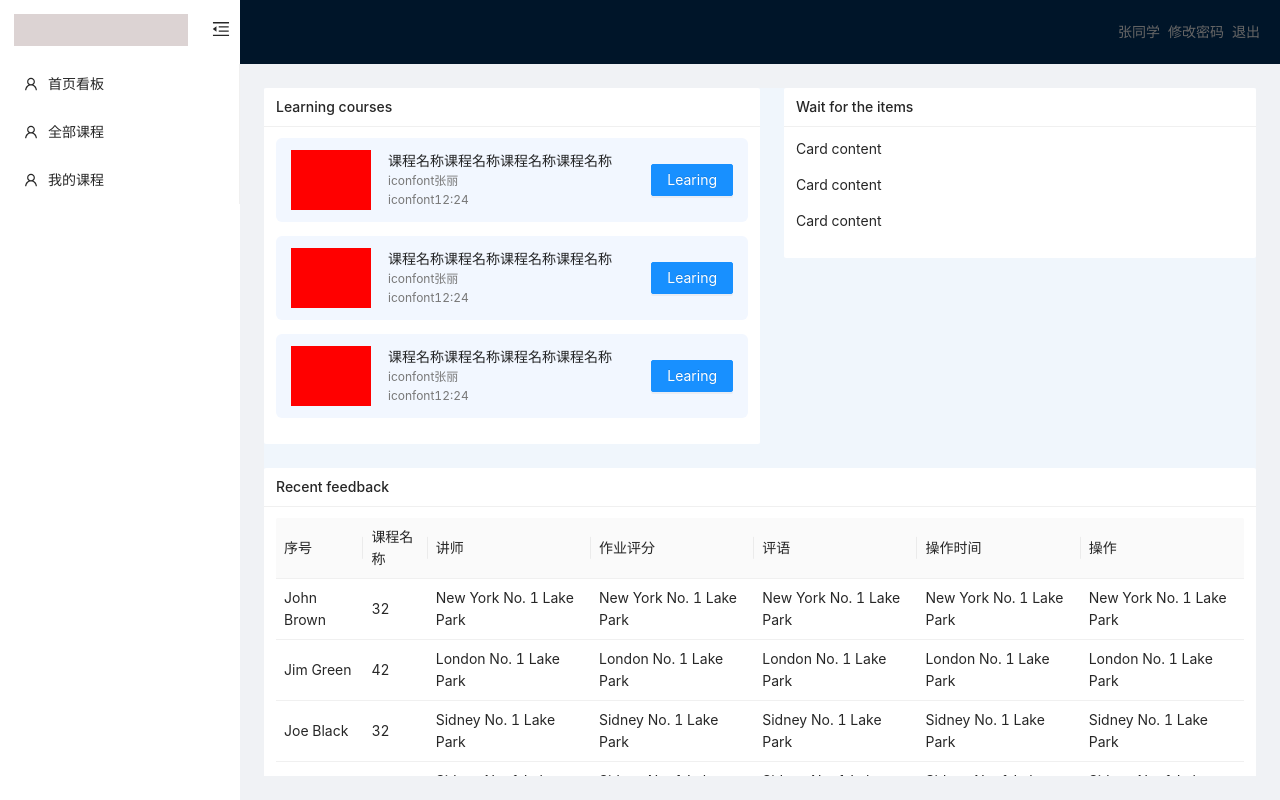
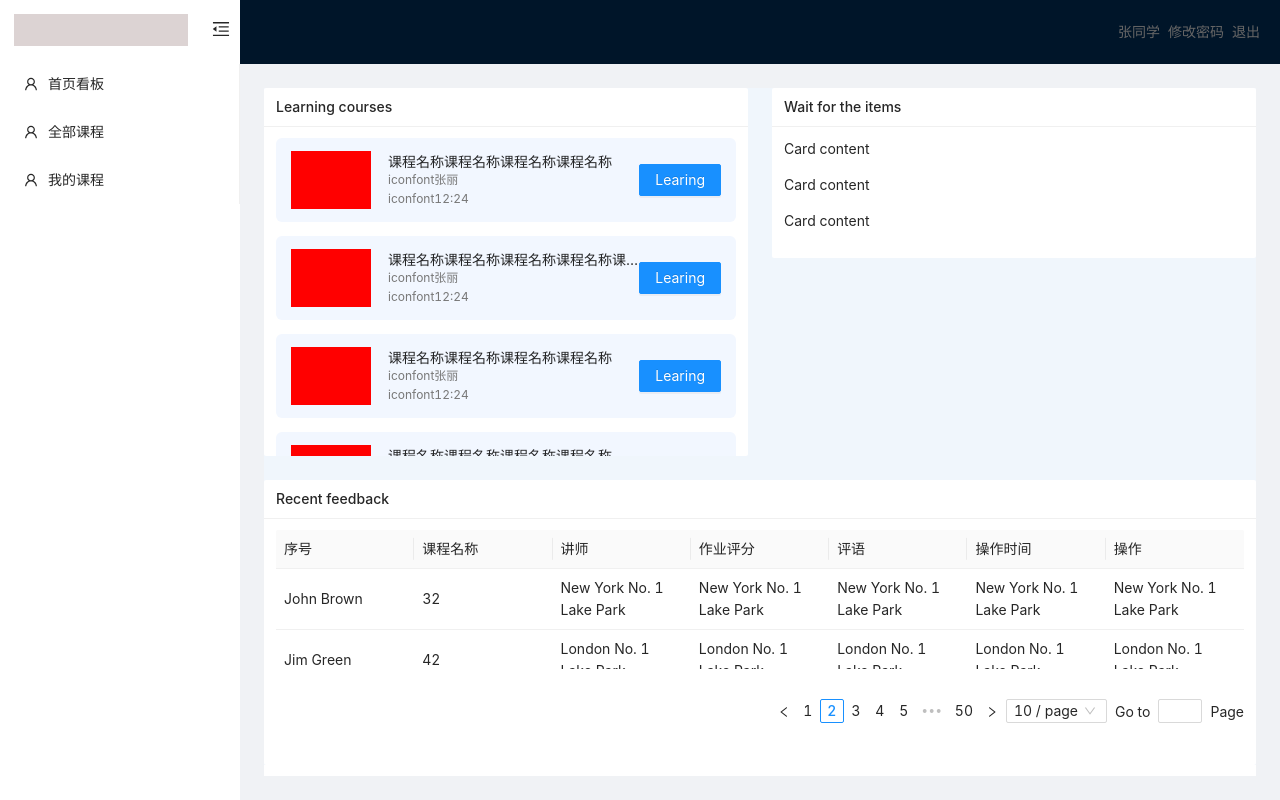
Before and after one commit to Ma-XiaoFei/education-react-frontend, a React (Vite) app: page / in a window 1280 px wide. Built offline with nearby package versions, Linux system fonts and the light colour scheme; sample sign-in values are in the browser's storage.

Commit message:
feat: 课程详情auto

```diff
--- a/src/pages/Home/index.less
+++ b/src/pages/Home/index.less
@@ -4,6 +4,15 @@
 
   .cardBox {
     display: flex;
+
+    & > div {
+      flex: 1;
+
+      .ant-card-body {
+        max-height: calc(50vh - 70px);
+        overflow-y: auto;
+      }
+    }
 
     .ant-card-body > ul {
       display: flex;
@@ -21,7 +30,6 @@
 
     .site-card-border-less-wrapper {
       padding-left: 24px;
-      width: 50%;
     }
   }
 
@@ -46,6 +54,14 @@
   }
 
   .course-box {
+    flex: 1;
     margin-left: 17px;
   }
+  .cource-name {
+    height: 20px;
+    display: -webkit-box;
+    -webkit-line-clamp: 1;
+    -webkit-box-orient: vertical;
+    overflow: hidden;
+  }
 }
--- a/src/pages/Home/index.tsx
+++ b/src/pages/Home/index.tsx
@@ -74,6 +74,16 @@ const coursesLists = [
 		coursesTime: 'iconfont12:24',
 	},
 	{
+		coursesTitle:'课程名称课程名称课程名称课程名称课程名称课程名称课程名称课程名称课程名称课程名称课程名称课程名称课程名称课程名称课程名称课程名称',
+		coursesName: 'iconfont张丽',
+		coursesTime: 'iconfont12:24',
+	},
+	{
+		coursesTitle: '课程名称课程名称课程名称课程名称',
+		coursesName: 'iconfont张丽',
+		coursesTime: 'iconfont12:24',
+	},
+	{
 		coursesTitle: '课程名称课程名称课程名称课程名称',
 		coursesName: 'iconfont张丽',
 		coursesTime: 'iconfont12:24',
@@ -92,19 +102,16 @@ const Home = memo(() => {
 		<div className="homeBox">
 			<div className="cardBox">
 				{/* <div> */}
-				<Card
-					size="small"
-					title="Learning courses"
-					bordered={false}
-					style={{ width: '50%' }}
-				>
+				<Card size="small" title="Learning courses" bordered={false}>
 					{coursesLists.map((t, i) => {
 						return (
 							<ul key={i}>
 								<li className="flex-1 flex-box">
 									<div className="icon-course"></div>
 									<div className="course-box">
-										<p className="text-ellipsis">{t.coursesTitle}</p>
+										<p className="cource-name" title={t.coursesTitle}>
+											{t.coursesTitle}
+										</p>
 										<p className="user">
 											<i></i> {t.coursesName}
 										</p>
@@ -121,7 +128,6 @@ const Home = memo(() => {
 						);
 					})}
 				</Card>
-				{/* </div> */}
 				<div className="site-card-border-less-wrapper">
 					<Card size="small" title="Wait for the items" bordered={false}>
 						<p>Card content</p>
@@ -130,11 +136,10 @@ const Home = memo(() => {
 					</Card>
 				</div>
 			</div>
-			{/* 表格 */}
 			<div className="tabelBox">
 				<Card size="small" title="Recent feedback" bordered={false}>
 					<Table
-						scroll={{ x: 500 }}
+						scroll={{ x: 500,y:100 }}
 						columns={Tablecolumns}
 						dataSource={Tabledata}
 						size="small"
```
